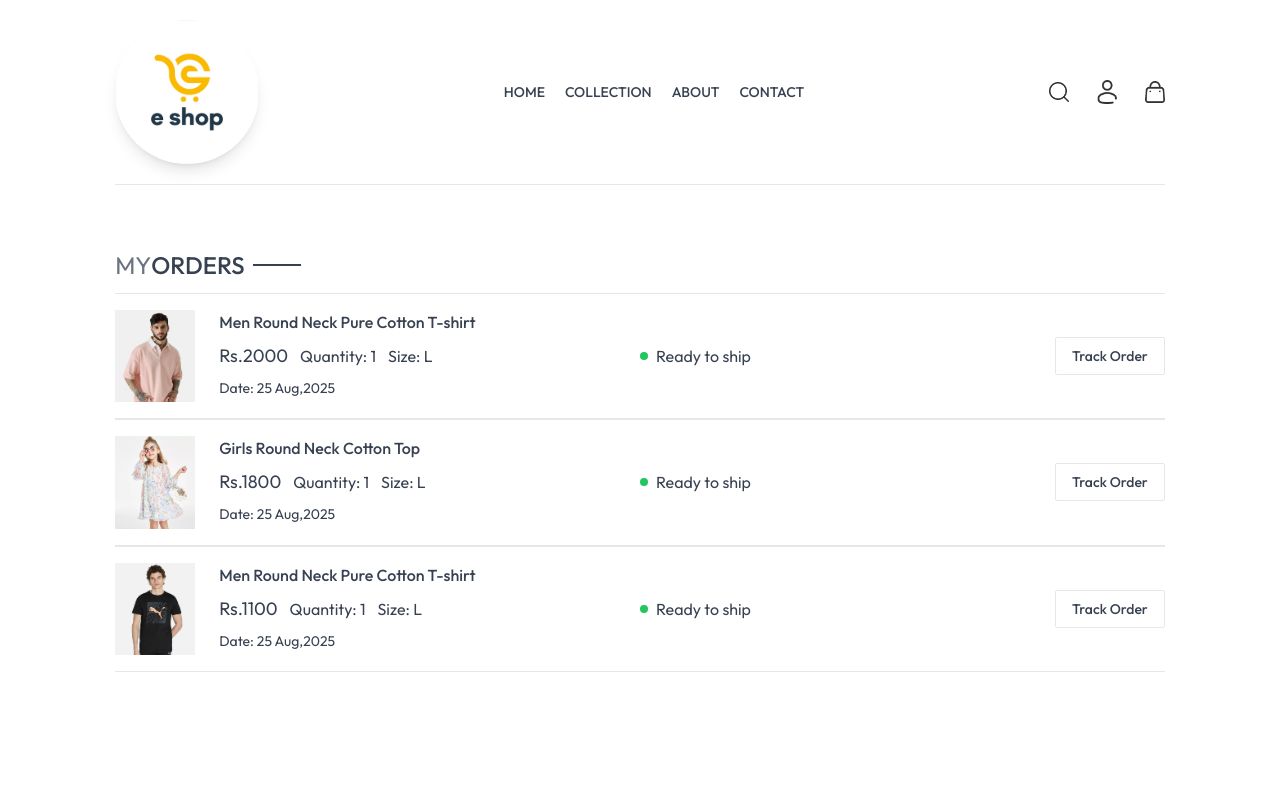
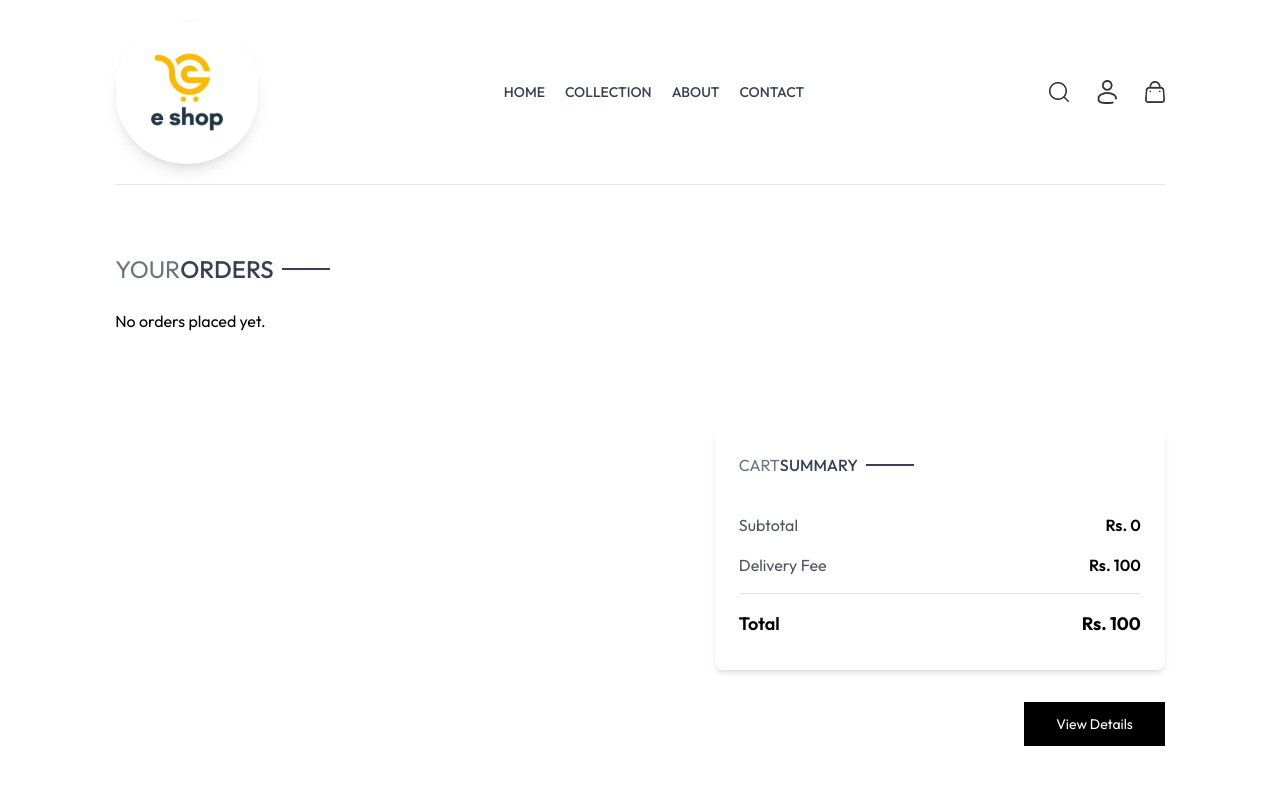
Before and after one commit to ebasnet/e-shop, a React (Vite) app in the folder frontend/: page /orders in a window 1280 px wide. Shown: the top 800 px of the page. Built offline with nearby package versions, Linux system fonts and the light colour scheme.

Commit message:
orderSlice created and redux used

```diff
--- a/frontend/src/assets/assets.js
+++ b/frontend/src/assets/assets.js
@@ -266,7 +266,7 @@ export const products = [
     bestseller: false,
   },
   {
-    _id: "KID-TOP-003",
+    _id: "KID-TOP-015",
     name: "Boy Round Neck Pure Cotton T-shirt",
     description:
       "A lightweight, usually knitted, pullover shirt, close-fitting and with a round neckline and short sleeves, worn as an undershirt or outer garment.",
--- a/frontend/src/pages/Orders.jsx
+++ b/frontend/src/pages/Orders.jsx
@@ -1,51 +1,94 @@
-import React from "react";
-import { useSelector } from "react-redux";
+import React, { useEffect, useState } from "react";
+import { useSelector, useDispatch } from "react-redux";
 import Title from "../components/Title";
+import { assets } from "../assets/assets";
+import { useNavigate } from "react-router-dom";
+import CartTotal from "../components/CartTotal";
+import { clearOrders } from "../redux/orderSlice"; // Import the action
+import { toast } from "react-toastify";
 
 const Orders = () => {
-  const products = useSelector((state) => state.shop.products);
-  const currency = useSelector((state) => state.shop.currency);
+  const navigate = useNavigate();
+  const dispatch = useDispatch();
+  const orders = useSelector((state) => state.orders.orders); // Assuming orders are stored in Redux
+  const [orderData, setOrderData] = useState([]);
+
+  useEffect(() => {
+    // Process orders and save to state
+    const tempData = [];
+    orders.forEach((order) => {
+      order.items.forEach((item) => {
+        tempData.push({
+          ...item,
+          orderId: order.id,
+          placedAt: order.placedAt, // Add the order's placed date
+        });
+      });
+    });
+    setOrderData(tempData);
+  }, [orders]);
 
   return (
-    <div className="border-t pt-16">
-      <div className="text-2xl">
-        <Title text1={"MY"} text2={"ORDERS"} />
+    <div className="relative pt-5 sm:pt-14 min-h-[80vh] border-t pb-40">
+      <div className="text-xl sm:text-2xl my-3">
+        <Title text1={"YOUR"} text2={"ORDERS"} />
       </div>
 
-      <div>
-        {products.slice(1, 4).map((item, index) => (
+      <div className="flex flex-col gap-6">
+        {orderData.length === 0 ? (
+          <p>No orders placed yet.</p>
+        ) : (
+          orderData.map((item, index) => (
             <div
               key={index}
-            className="py-4 border-t border-b text-gray-700 flex flex-col md:flex-row md:items-center md:justify-between gap-4"
+              className="py-4 border-t border-b text-gray-700 grid grid-cols-[4fr_1.2fr_0.5fr] sm:grid-cols-[3fr_1fr_1fr_0.8fr] items-center gap-4"
             >
-            <div className="flex items-start gap-6 text-sm">
-              <img className="w-16 sm:w-20" src={item.image[0]} alt="" />
+              <div className="flex items-start gap-6">
+                <img
+                  className="w-16 sm:w-20"
+                  src={item.image || assets.defaultImage} // Fallback image if missing
+                  alt={item.name}
+                />
                 <div>
-                <p className="sm:text-base font-medium"> {item.name}</p>
-                <div className="flex items-center gap-3 mt-2 text-base text-gray-700">
-                  <p className="text-lg">
-                    {currency}
-                    {item.price}
-                  </p>
-                  <p>Quantity: 1</p>
-                  <p>Size: L</p>
-                </div>
-                <p className="mt-2">
-                  Date: <span className="text-gray-40">25 Aug,2025</span>
+                  <p className="text-sm sm:text-lg font-medium">{item.name}</p>
+                  <div className="flex items-center gap-5 mt-2">
+                    <p>Rs. {item.price}</p>
+                    <p className="px-2 sm:px-3 sm:py-1 border bg-slate-50">
+                      {item.size}
                     </p>
                   </div>
                 </div>
-            <div className="md:w-1/2 flex justify-between">
-              <div className="flex items-center gap-2">
-                <p className="min-w-2 h-2 rounded-full bg-green-500"></p>
-                <p className="text-sm md:text-base">Ready to ship</p>
               </div>
-              <button className="border px-4 py-2 text-sm font-medium rounded-sm">
-                Track Order
+
+              <div className="flex items-center gap-4">
+                <div className="text-sm font-medium">
+                  {/* Order total quantity */}
+                  Quantity: {item.quantity}
+                </div>
+              </div>
+
+              <div className="flex flex-col items-end">
+                <div className="text-sm text-gray-500">Order placed at:</div>
+                <div className="font-medium">{item.placedAt}</div>
+              </div>
+            </div>
+          ))
+        )}
+      </div>
+
+      {/* Bottom Left Cart Total */}
+      <div className="flex justify-end my-20">
+        <div className="w-full sm:w-[450px]">
+          <CartTotal />
+          <div className="w-full text-end">
+            <button
+              onClick={() => navigate("/orderdetails")}
+              className="text-white bg-black text-sm my-8 px-8 py-3"
+            >
+              View Details
             </button>
           </div>
         </div>
-        ))}
       </div>
     </div>
   );
--- a/frontend/src/pages/PlaceOrder.jsx
+++ b/frontend/src/pages/PlaceOrder.jsx
@@ -3,11 +3,33 @@ import Title from "../components/Title";
 import CartTotal from "../components/CartTotal";
 import { assets } from "../assets/assets";
 import { useNavigate } from "react-router-dom";
+import { useDispatch, useSelector } from "react-redux";
+import { placeOrder } from "../redux/orderSlice";
 
 const PlaceOrder = () => {
   const [method, setMethod] = useState("cod");
+  const dispatch = useDispatch();
 
   const navigate = useNavigate();
+  const cartItems = useSelector((state) => state.cart.cartItems);
+
+  const handlePlaceOrder = () => {
+    if (cartItems.length === 0) return;
+
+    const orderDetails = {
+      id: Date.now(),
+      items: cartItems.map((item) => ({
+        ...item,
+        image: item.image,
+      })),
+      placedAt: new Date().toLocaleString(),
+    };
+
+    dispatch(placeOrder(orderDetails));
+
+    navigate("/success");
+  };
+
   return (
     <div className="flex flex-col sm:flex-row justify-between gap-4 pt-5 sm:pt-14 min-h-[80vh] border-t">
       {/* left side */}
@@ -121,7 +143,8 @@ const PlaceOrder = () => {
           </div>
           <div className="w-full text-end mt-8">
             <button
-              onClick={() => navigate("/success")}
+              onClick={handlePlaceOrder}
+              // onClick={() => navigate("/success")}
               className="bg-black text-white px-16 py-3 text-sm"
             >
               PLACE ORDER
--- a/frontend/src/pages/Success.jsx
+++ b/frontend/src/pages/Success.jsx
@@ -1,23 +1,33 @@
 import React, { useEffect, useState } from "react";
+import { useNavigate } from "react-router-dom";
 import { PropagateLoader } from "react-spinners";
 
 const Success = () => {
   const [loading, setLoading] = useState(true);
+  const navigate = useNavigate();
+
   useEffect(() => {
     setTimeout(() => {
-      setLoading(false);
+      setLoading(false); // Show the success message after 3 seconds
     }, 3000);
-  }, []);
+
+    setTimeout(() => {
+      navigate("/orders");
+    }, 4500);
+  }, [navigate]);
+
   return (
     <div className="flex flex-col items-center justify-center h-screen">
       {loading ? (
-        <PropagateLoader color="#36d7b7" />
+        <>
+          <PropagateLoader color="#36d7b7" />
+        </>
       ) : (
         <div>
           <h2 className="text-3xl font-semibold mb-4 text-center">
             Order Successful!
           </h2>
-          <p>Your order has been sucessfully placed</p>
+          <p>Your order has been successfully placed.</p>
         </div>
       )}
     </div>
--- a/frontend/src/redux/orderSlice.js
+++ b/frontend/src/redux/orderSlice.js
@@ -9,11 +9,14 @@ const orderSlice = createSlice({
   initialState,
   reducers: {
     placeOrder: (state, action) => {
-      state.orders.push(action.payload.orderDetails); // Push the new order into the 'orders' array
+      state.orders.push(action.payload); // Push the new order into the 'orders' array
+    },
+    clearOrders: (state) => {
+      state.o;
     },
   },
 });
 
-export const { placeOrder } = orderSlice.actions;
+export const { placeOrder, clearOrders } = orderSlice.actions;
 
 export default orderSlice.reducer;
```
Lines whose indentation alone changed are shown as unchanged.
